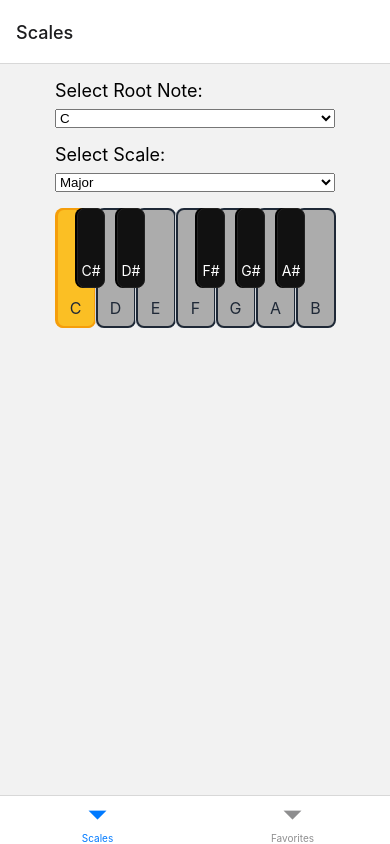
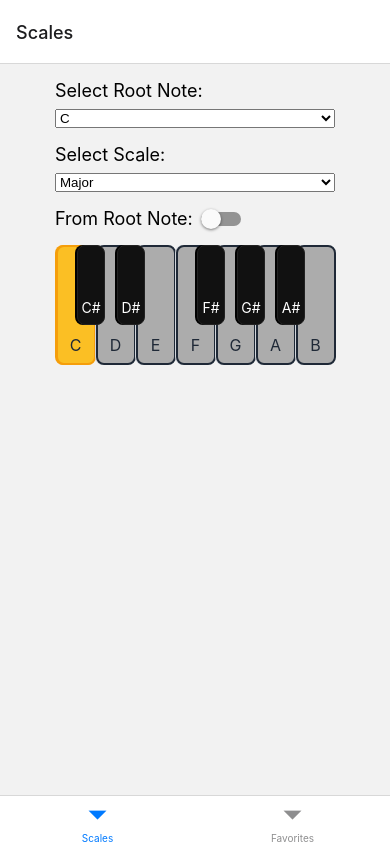
Before and after one commit to PrzemekRzepka/skalar, a React Native app: screen /Keyboard in a window 390 px wide. Built offline with nearby package versions, Linux system fonts and the light colour scheme.

Commit message:
Added root note rotation switch

```diff
--- a/src/keyboard/Keyboard.tsx
+++ b/src/keyboard/Keyboard.tsx
@@ -30,12 +30,17 @@ function rotateArray<T>(arr: T[], start: string): T[] {
 type KeyboardProps = {
   scaleNotes: string[];
   rootNote?: string;
+  rotate?: boolean;
 };
 
-export default function Keyboard({ scaleNotes, rootNote }: KeyboardProps) {
-  // Rotate all notes so that the keyboard starts with the root note
-  const rotatedNotes = rootNote ? rotateArray(ALL_NOTES, rootNote) : ALL_NOTES;
-  // Filter out only the white notes from the rotated notes
+export default function Keyboard({
+  scaleNotes,
+  rootNote,
+  rotate = true,
+}: KeyboardProps) {
+  // rotate the notes if needed
+  const rotatedNotes =
+    rotate && rootNote ? rotateArray(ALL_NOTES, rootNote) : ALL_NOTES;
   const rotatedWhiteNotes = rotatedNotes.filter(n => !n.includes('#'));
 
   // Prepare black keys with their positions relative to white keys
--- a/src/keyboard/KeyboardScreen.tsx
+++ b/src/keyboard/KeyboardScreen.tsx
@@ -1,5 +1,5 @@
 import React, { useState } from 'react';
-import { View, Text, StyleSheet, Dimensions } from 'react-native';
+import { View, Text, StyleSheet, Dimensions, Switch } from 'react-native';
 import { Picker } from '@react-native-picker/picker';
 import Keyboard from '@keyboard/Keyboard';
 
@@ -24,6 +24,7 @@ export default function KeyboardScreen() {
   const [selectedScale, setSelectedScale] =
     useState<keyof typeof SCALES>('Major');
   const [selectedRoot, setSelectedRoot] = useState(0);
+  const [rotate, setRotate] = useState(false);
 
   const scaleIntervals = SCALES[selectedScale];
   const rootNote = NOTES[selectedRoot];
@@ -55,7 +56,13 @@ export default function KeyboardScreen() {
           ))}
         </Picker>
       </View>
-      <Keyboard scaleNotes={scaleNotes} rootNote={rootNote} />
+      <View
+        style={{ flexDirection: 'row', alignItems: 'center', marginBottom: 16 }}
+      >
+        <Text style={{ fontSize: 18, marginRight: 8 }}>From Root Note:</Text>
+        <Switch value={rotate} onValueChange={value => setRotate(value)} />
+      </View>
+      <Keyboard scaleNotes={scaleNotes} rootNote={rootNote} rotate={rotate} />
     </View>
   );
 }
```
